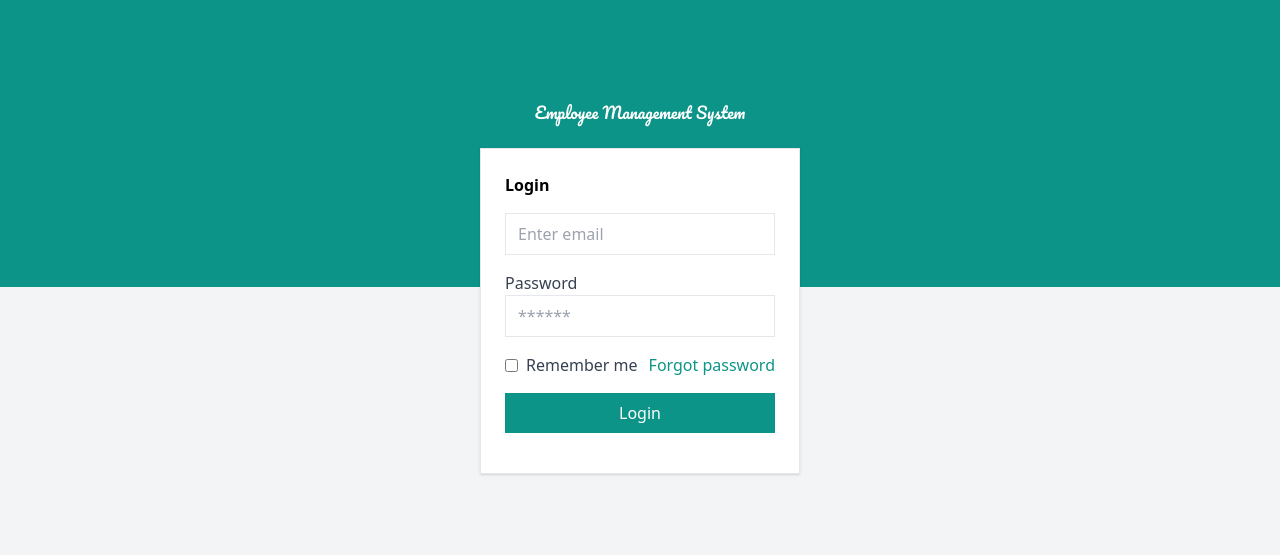
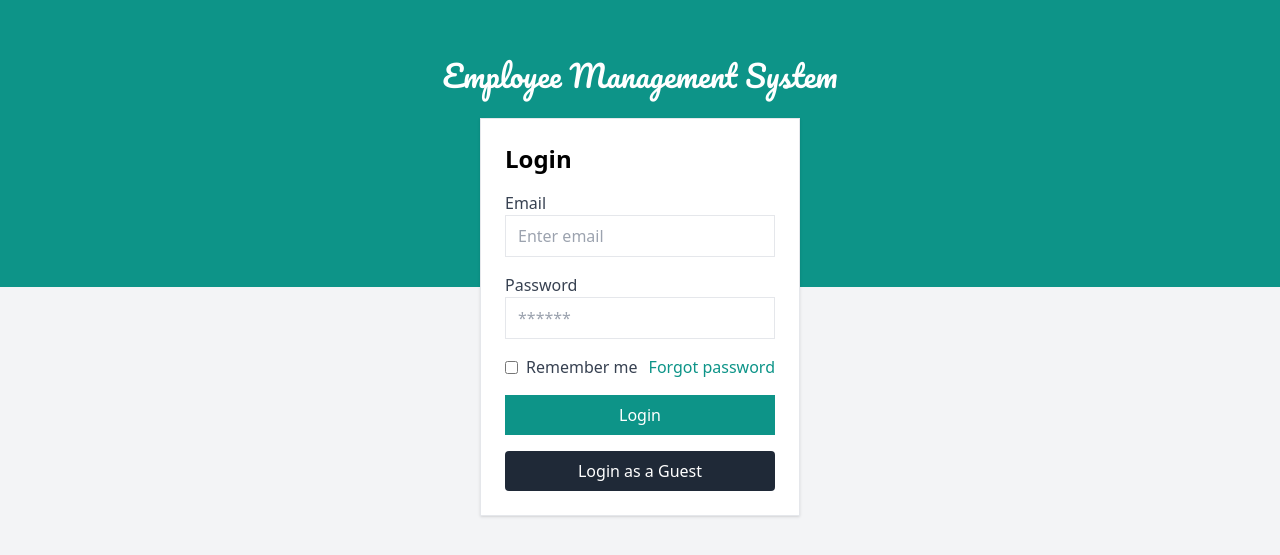
Before and after one commit to shaik-naseema17/employee-management-frontend, a React (Vite) app: page /login in a window 1280 px wide. Shown: the part 113-668 px from the top of the page. Built offline with nearby package versions, Linux system fonts and the light colour scheme.

Commit message:
cloudinary

```diff
--- a/src/components/leave/List.jsx
+++ b/src/components/leave/List.jsx
@@ -1,29 +1,33 @@
-import React,{useState,useEffect} from 'react'
-import { Link, useParams } from 'react-router-dom'
-import { useAuth } from '../../context/authContext'
-import axios from 'axios'
+import React, { useState, useEffect } from 'react';
+import { Link, useParams } from 'react-router-dom';
+import { useAuth } from '../../context/authContext';
+import axios from 'axios';
+
 const List = () => {
-  const[leaves,setLeaves]=useState([])
-  let sno=1;
-  const {id}=useParams()
-  const {user}=useAuth()
+  const [leaves, setLeaves] = useState([]);
+  const { id } = useParams();
+  const { user } = useAuth();
+  let sno = 1;
 
   const fetchLeaves = async () => {
     try {
-      const response = await axios.get(`https://employee-management-backend-2bs2.onrender.com/api/leave/${id}`, {
+      const response = await axios.get(
+        `https://employee-management-backend-2bs2.onrender.com/api/leave/${id}`,
+        {
           headers: {
-          "Authorization": `Bearer ${localStorage.getItem('token')}`
+            Authorization: `Bearer ${localStorage.getItem('token')}`,
+          },
         }
-      });
+      );
 
       if (response.data.success) {
         setLeaves(response.data.leaves);
-
       }
     } catch (error) {
-      console.log(error)
       if (error.response && !error.response.data.success) {
-        alert(error.message);
+        console.error("Leave fetch error:", error.response.data.error);
+      } else {
+        console.error("Server error while fetching leaves:", error.message);
       }
     }
   };
@@ -35,26 +39,27 @@ const List = () => {
   return (
     <div className='p-6'>
       <div className='text-center'>
-    <h3 className='text-2x1 font-bold '>Manage Leaves</h3>
+        <h3 className='text-2xl font-bold'>Manage Leaves</h3>
+      </div>
 
-    </div>
-    <div className='flex justify-between items-center'>
+      <div className='flex justify-between items-center mt-4'>
         <input
           type='text'
           placeholder='Search By Dep Name'
-        className='px-4 py-0.5 border'/>
+          className='px-4 py-1 border rounded'
+        />
 
-        {user.role==="employee" &&
+        {user.role === 'employee' && (
           <Link
-        to="/employee-dashboard/add-leave"
-        className="px-4 py-1 bg-teal-600 rounded text-white">
+            to='/employee-dashboard/add-leave'
+            className='px-4 py-1 bg-teal-600 rounded text-white'
+          >
             Add New Leave
+          </Link>
+        )}
+      </div>
 
-        </Link>
-        }
-
-
-    </div>
+      {leaves.length > 0 ? (
         <table className='w-full text-sm text-left text-gray-500 mt-6'>
           <thead className='text-xs text-gray-700 uppercase bg-gray-50 border border-gray-200'>
             <tr>
@@ -63,30 +68,34 @@ const List = () => {
               <th className='px-6 py-3'>From</th>
               <th className='px-6 py-3'>To</th>
               <th className='px-6 py-3'>Description</th>
-
               <th className='px-6 py-3'>Status</th>
             </tr>
           </thead>
           <tbody>
             {leaves.map((leave) => (
               <tr
-                    key={leave._id} // Ensure unique key
+                key={leave._id}
                 className='bg-white border-b dark:bg-gray-800 dark:border-gray-700'
               >
                 <td className='px-6 py-3'>{sno++}</td>
                 <td className='px-6 py-3'>{leave.leaveType}</td>
-
-                    <td className='px-6 py-3'>{new Date(leave.startDate).toLocaleDateString()}</td>
-                    <td className='px-6 py-3'>{ new Date(leave.endDate).toLocaleDateString()}</td>
+                <td className='px-6 py-3'>
+                  {new Date(leave.startDate).toLocaleDateString()}
+                </td>
+                <td className='px-6 py-3'>
+                  {new Date(leave.endDate).toLocaleDateString()}
+                </td>
                 <td className='px-6 py-3'>{leave.reason}</td>
                 <td className='px-6 py-3'>{leave.status}</td>
-
               </tr>
             ))}
           </tbody>
         </table>
+      ) : (
+        <div className='mt-6 text-center text-gray-500'>No leaves found</div>
+      )}
     </div>
-  )
-}
+  );
+};
 
-export default List
+export default List;
--- a/src/components/salary/View.jsx
+++ b/src/components/salary/View.jsx
@@ -11,22 +11,27 @@ const View = () => {
 
   const fetchSalaries = async () => {
   try {
-      const response = await axios.get(`https://employee-management-backend-2bs2.onrender.com/api/salary/${id}`, {
+    const response = await axios.get(
+      `https://employee-management-backend-2bs2.onrender.com/api/salary/${id}`,
+      {
         headers: {
           "Authorization": `Bearer ${localStorage.getItem('token')}`
         }
-      });
-      console.log(response.data);
+      }
+    );
     if (response.data.success) {
       setSalaries(response.data.salary);
       setFilteredSalaries(response.data.salary);
     }
   } catch (error) {
-      if (error.response && !error.response.data.success) {
-        alert(error.message);
+    if (error.response && error.response.status !== 404) {
+      console.error("Error fetching salary:", error.message);
     }
+    setSalaries([]);
+    setFilteredSalaries([]);
   }
 };
+
 
   useEffect(() => {
     fetchSalaries();
--- a/src/pages/Login.jsx
+++ b/src/pages/Login.jsx
@@ -1,76 +1,88 @@
-import React,{useState} from 'react'
+import React, { useState } from 'react';
 import axios from 'axios';
 import { useAuth } from '../context/authContext';
 import { useNavigate } from 'react-router-dom';
+
 const Login = () => {
-    const[email,setEmail]=useState('')
-    const[password,setPassword]=useState('')
-    const[error,setError]=useState(null)
-    const {login}=useAuth()
-    const navigate=useNavigate()
-    const handleSubmit=async (e)=>{
-        e.preventDefault()
-        try{
-            const response=await axios.post('https://employee-management-backend-2bs2.onrender.com/api/auth/login',
-                {email,password}
+  const [email, setEmail] = useState('');
+  const [password, setPassword] = useState('');
+  const [error, setError] = useState(null);
+  const { login } = useAuth();
+  const navigate = useNavigate();
+
+  const handleSubmit = async (e, customEmail, customPassword) => {
+    e.preventDefault();
+    const userEmail = customEmail || email;
+    const userPassword = customPassword || password;
+
+    try {
+      const response = await axios.post(
+        'https://employee-management-backend-2bs2.onrender.com/api/auth/login',
+        { email: userEmail, password: userPassword }
       );
-            if(response.data.success){
-              login(response.data.user)
-              localStorage.setItem("token",response.data.token)
-              if(response.data.user.role==="admin"){
-                navigate('/admin-dashboard')
-              }else{
-                navigate('/employee-dashboard')
+      if (response.data.success) {
+        login(response.data.user);
+        localStorage.setItem('token', response.data.token);
+        if (response.data.user.role === 'admin') {
+          navigate('/admin-dashboard');
+        } else {
+          navigate('/employee-dashboard');
         }
       }
-
-        }catch(error){
-            if(error.response&& !error.response.data.success){
-              setError(error.response.data.error)
-            }else{
-              setError("Server error")
+    } catch (error) {
+      if (error.response && !error.response.data.success) {
+        setError(error.response.data.error);
+      } else {
+        setError('Server error');
       }
     }
-    }
+  };
+
+  const handleAdminLogin = (e) => {
+    setEmail('admin@gmail.com');
+    setPassword('admin');
+    handleSubmit(e, 'admin@gmail.com', 'admin');
+  };
+
   return (
-    <div
-    className='flex flex-col items-center h-screen justify-center bg-gradient-to-b from-teal-600 from-50% to-gray-100 to-50% space-y-6'>
-      <h2 className='font-pacific text-3x1 text-white'>
-      Employee Management System</h2>
+    <div className='flex flex-col items-center h-screen justify-center bg-gradient-to-b from-teal-600 from-50% to-gray-100 to-50% space-y-6'>
+      <h2 className='font-pacific text-3xl text-white'>
+        Employee Management System
+      </h2>
       <div className='border shadow p-6 w-80 bg-white'>
-      <h2 className='text-2x1 font-bold mb-4'>Login</h2>
+        <h2 className='text-2xl font-bold mb-4'>Login</h2>
         {error && <p className='text-red-500'>{error}</p>}
         <form onSubmit={handleSubmit}>
           <div className='mb-4'>
-        <label htmlFor='email' className='block text-gray-700'></label>
+            <label htmlFor='email' className='block text-gray-700'>Email</label>
             <input
-        type="email"
+              type='email'
+              value={email}
               className='w-full px-3 py-2 border'
               placeholder='Enter email'
-        onChange={(e)=>setEmail(e.target.value)}
+              onChange={(e) => setEmail(e.target.value)}
               required
             />
           </div>
           <div className='mb-4'>
             <label htmlFor='password' className='block text-gray-700'>Password</label>
             <input
-        type="password"
+              type='password'
+              value={password}
               className='w-full px-3 py-2 border'
               placeholder='******'
-        onChange={(e)=>setPassword(e.target.value)}
+              onChange={(e) => setPassword(e.target.value)}
               required
             />
-
           </div>
           <div className='mb-4 flex items-center justify-between'>
             <label className='inline-flex items-center'>
-            <input type='checkbox' className='form-checkbox'/>
+              <input type='checkbox' className='form-checkbox' />
               <span className='ml-2 text-gray-700'>Remember me</span>
             </label>
-        <a href="#" className='text-teal-600'>
+            <a href='#' className='text-teal-600'>
               Forgot password
             </a>
-
           </div>
           <div className='mb-4'>
             <button
@@ -78,14 +90,20 @@ const Login = () => {
               className='w-full bg-teal-600 text-white py-2'>
               Login
             </button>
-
           </div>
         </form>
 
+        {/* Enter as Admin Button */}
+        <div className='mt-2'>
+          <button
+            onClick={handleAdminLogin}
+            className='w-full bg-gray-800 text-white py-2 rounded hover:bg-gray-700'>
+            Login as a Guest
+          </button>
         </div>
+      </div>
+    </div>
+  );
+};
 
-    </div>
-  )
-}
-
-export default Login
+export default Login;
```
Lines whose indentation alone changed are shown as unchanged.
